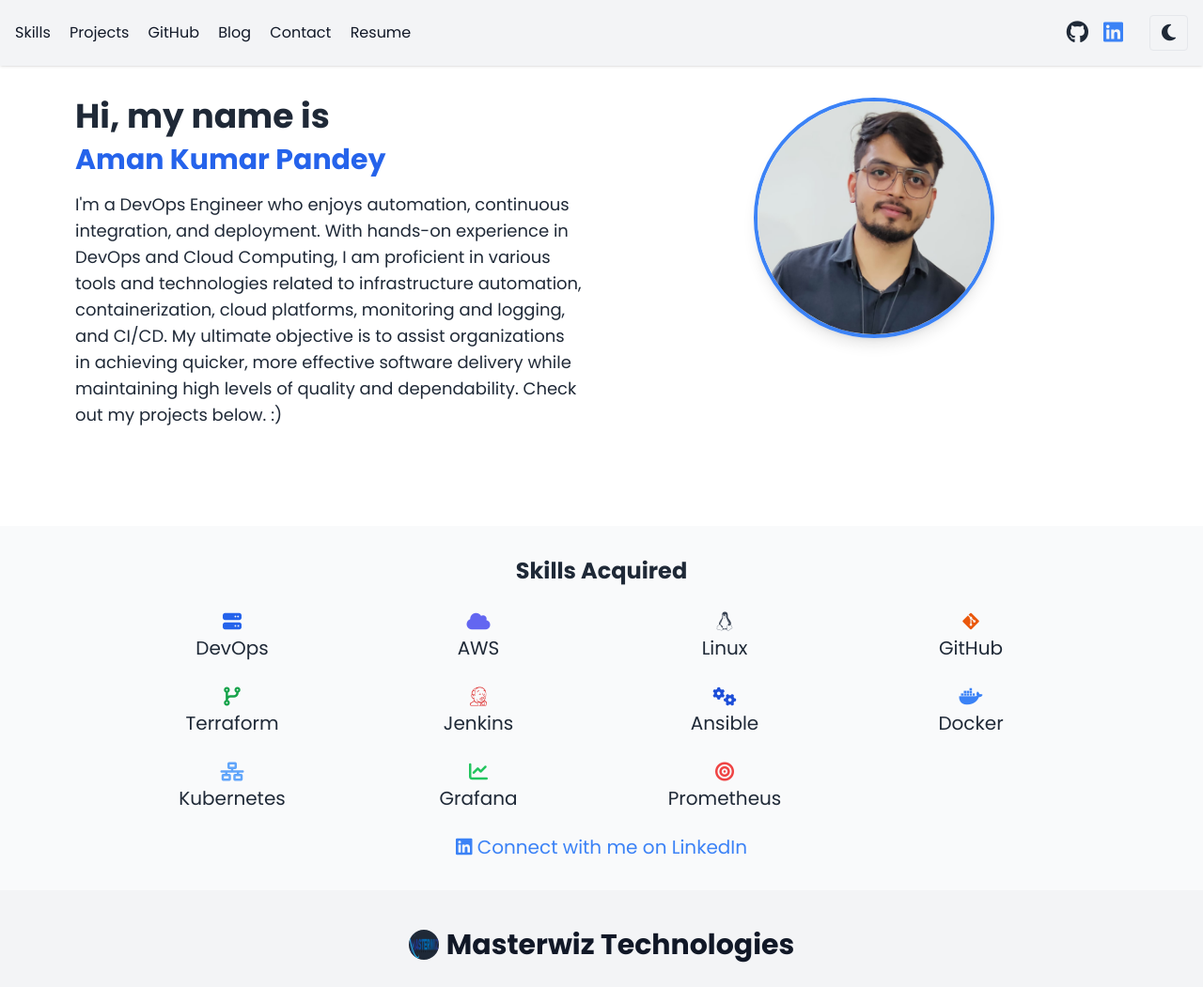
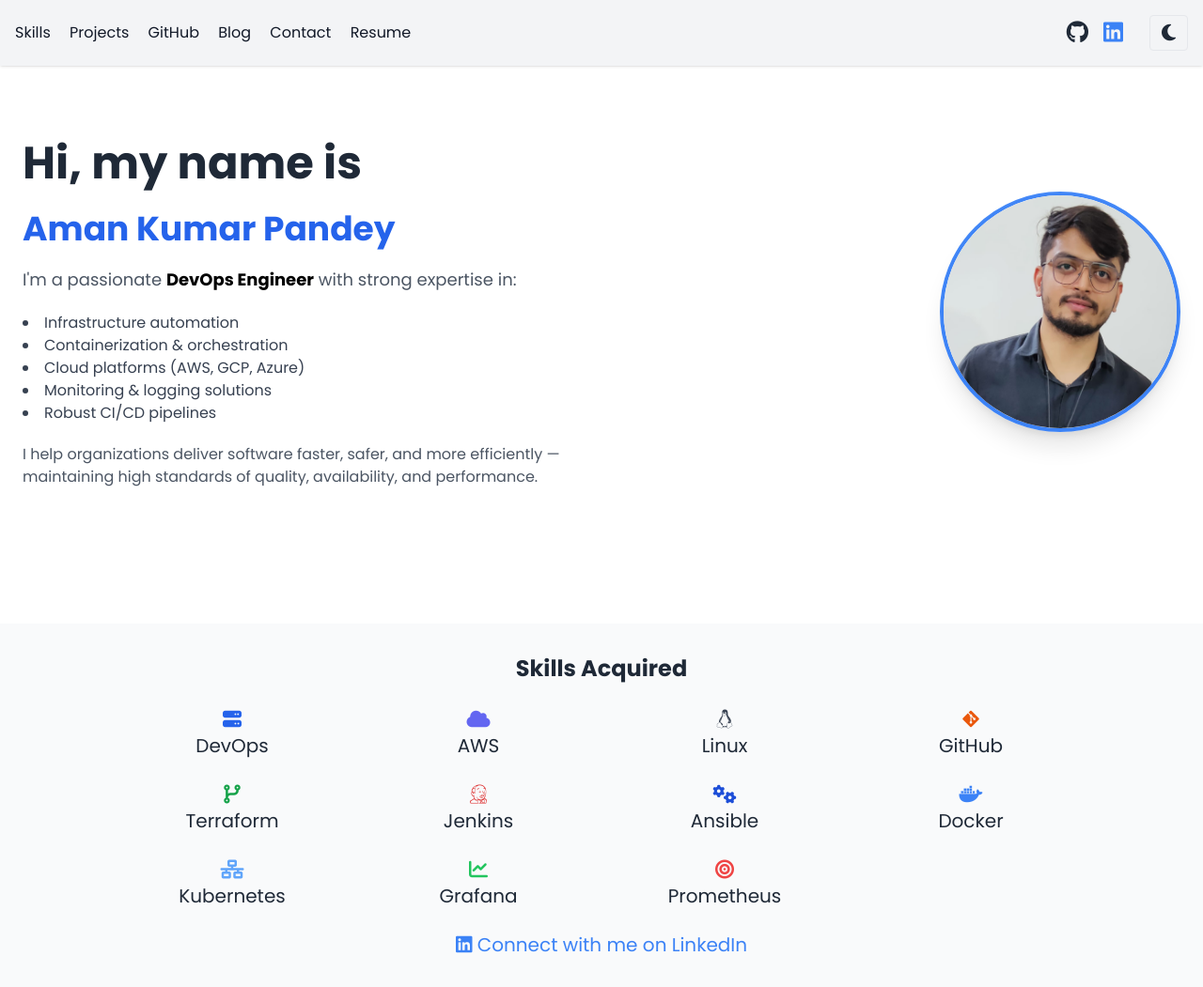
Before and after one commit to amanpandey13/portfolio, a Flask app: page / in a window 1280 px wide. Shown: the top 1051 px of the page at 94% size. Run offline with Flask 3, Linux system fonts and the light colour scheme; some libraries are stand-ins or nearby versions.

Commit message:
bug fixed

```diff
--- a/templates/index.html
+++ b/templates/index.html
@@ -59,27 +59,45 @@
 
 
   <!-- Intro -->
-  <section class="my-10 max-w-6xl mx-auto px-4">
-    <div class="flex flex-col md:flex-row items-center md:items-start gap-10">
+<section class="my-20 max-w-7xl mx-auto px-6">
+  <div class="flex flex-col-reverse md:flex-row items-center md:items-center gap-12">
 
-      <!-- Left Text -->
-      <div class="md:w-1/2 text-center md:text-left">
-        <h1 class="text-4xl font-bold">Hi, my name is</h1>
-        <h2 class="text-3xl font-bold text-blue-600 mt-2">Aman Kumar Pandey</h2>
-        <p class="mt-4 text-lg">
+    <!-- Left Text -->
+    <div class="md:w-1/2 text-center md:text-left space-y-5">
+      <h1 class="text-5xl font-extrabold leading-tight text-gray-800">Hi, my name is</h1>
+      <h2 class="text-4xl font-bold text-blue-600">Aman Kumar Pandey</h2>
+      <p class="text-lg text-gray-600">
+        I'm a passionate <span class="font-semibold text-black">DevOps Engineer</span> with strong expertise in:
+      </p>
+      <ul class="list-disc list-inside text-gray-700 text-base">
+        <li>Infrastructure automation</li>
+        <li>Containerization & orchestration</li>
+        <li>Cloud platforms (AWS, GCP, Azure)</li>
+        <li>Monitoring & logging solutions</li>
+        <li>Robust CI/CD pipelines</li>
+      </ul>
+      <p class="text-gray-600">
+        I help organizations deliver software faster, safer, and more efficiently — maintaining high standards of quality, availability, and performance.
+      </p>
+    </div>
 
-          I'm a DevOps Engineer who enjoys automation, continuous integration, and deployment. With hands-on experience in DevOps and Cloud Computing, I am proficient in various tools and technologies related to infrastructure automation, containerization, cloud platforms, monitoring and logging, and CI/CD. My ultimate objective is to assist organizations in achieving quicker, more effective software delivery while maintaining high levels of quality and dependability. Check out my projects below. :)
+    <!-- Right Profile Image -->
+    <div class="md:w-1/2 flex justify-center md:justify-end">
+      <div class="relative w-64 h-64">
+        <img
+          src="{{ url_for('static', filename='profile.jpg') }}"
+          alt="Profile Photo"
+          class="rounded-full object-cover w-full h-full shadow-xl border-4 border-blue-500"
+        >
+        <!-- Optional Glow or Overlay -->
+        <div class="absolute inset-0 rounded-full shadow-inner shadow-blue-200 opacity-10"></div>
+      </div>
+    </div>
 
-        </p>
-      </div>
+  </div>
+</section>
 
-      <!-- Right Profile Image -->
-      <div class="md:w-1/2 flex justify-center">
-        <img src="{{ url_for('static', filename='profile.jpg') }}" alt="Profile Photo" class="w-64 h-64 object-cover rounded-full shadow-lg border-4 border-blue-500">
-      </div>
 
-    </div>
-  </section>
 
 
   <!-- Skills -->
```
Also changed, not shown: 1 other file.
